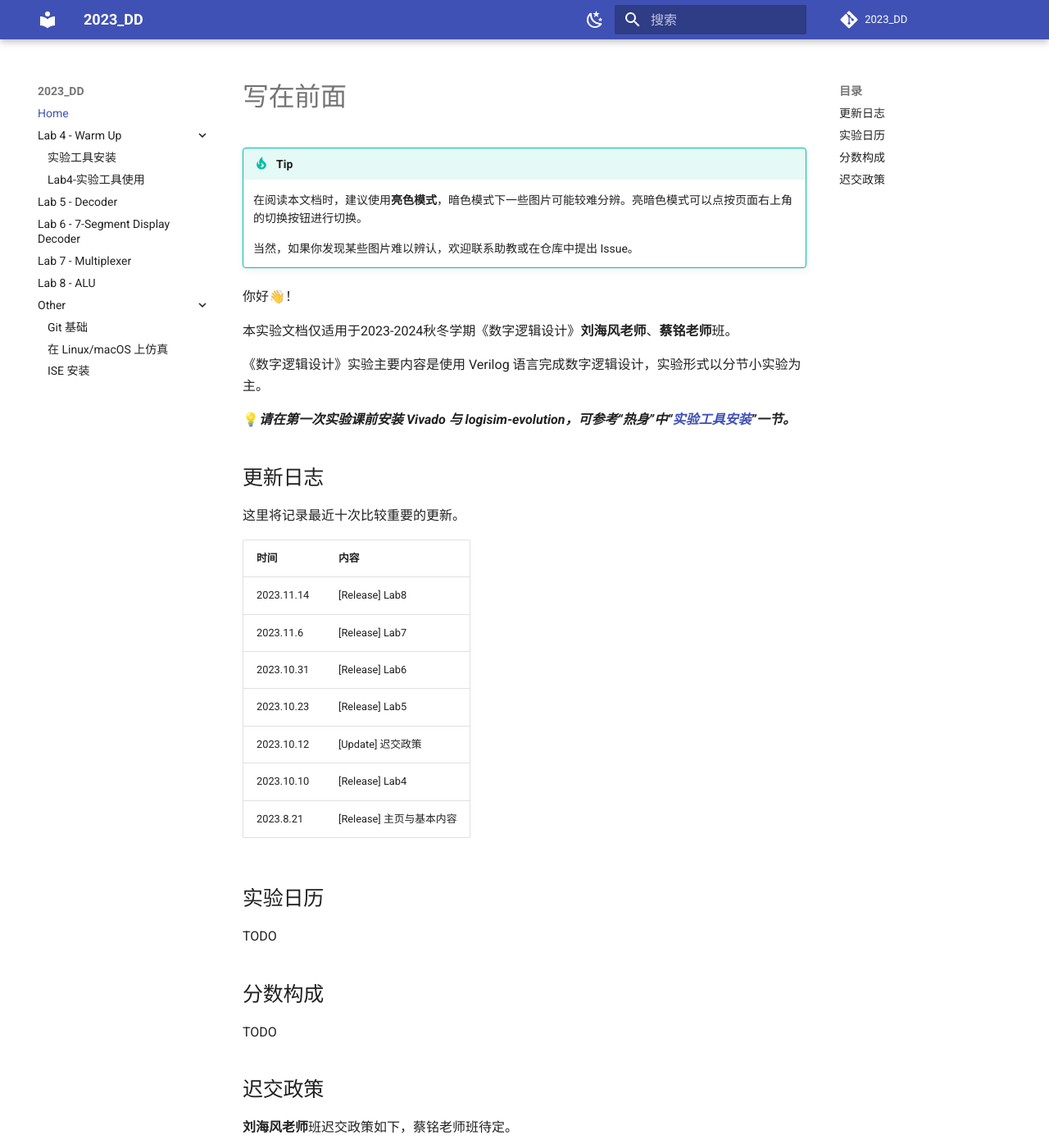
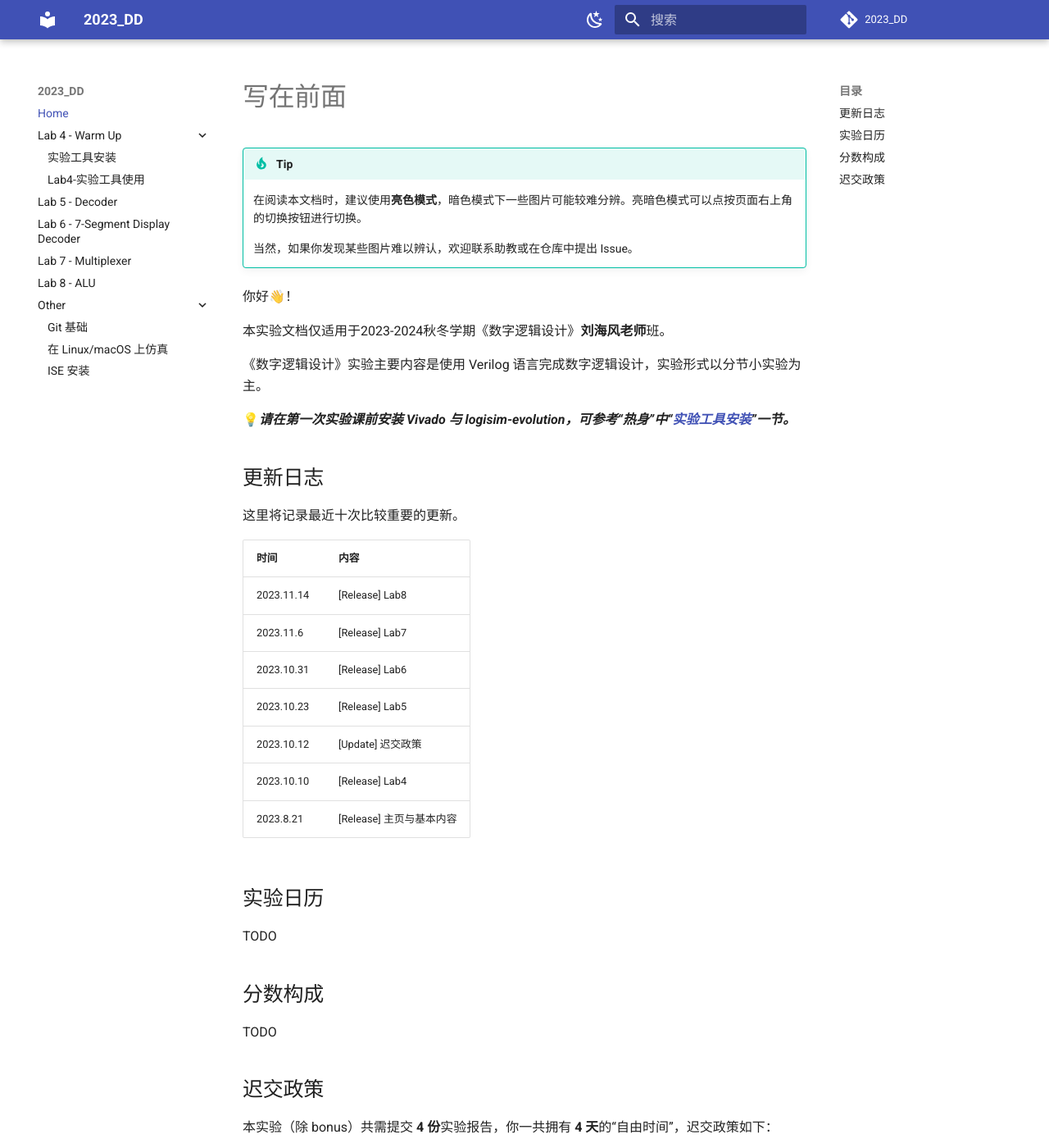
Before and after one commit to Guahao31/2023_DD, an MkDocs documentation site: the page built from docs/index.md, in a window 1280 px wide and 1400 px high. Shown: the whole window at 82% size. Built offline with MkDocs 1.6.1 and Material for MkDocs 9.7.7, drawn with Linux system fonts in a browser that asks for light colours; a script that is not in the unit is left out; comment, search, counter and statistics services are not loaded.

Commit message:
update: index

```diff
--- a/docs/index.md
+++ b/docs/index.md
@@ -7,7 +7,7 @@
 
 你好👋！
 
-本实验文档仅适用于2023-2024秋冬学期《数字逻辑设计》**刘海风老师**、**蔡铭老师**班。
+本实验文档仅适用于2023-2024秋冬学期《数字逻辑设计》**刘海风老师**班。
 
 《数字逻辑设计》实验主要内容是使用 Verilog 语言完成数字逻辑设计，实验形式以分节小实验为主。
 
@@ -46,8 +46,6 @@ TODO
 
 ## 迟交政策
 
-**刘海风老师**班迟交政策如下，蔡铭老师班待定。
-
 本实验（除 bonus）共需提交 **4 份**实验报告，你一共拥有 **4 天**的“自由时间”，迟交政策如下：
 
 * 每份实验报告会提前给出截止时间，通常为对应最后一次实验的下一周。
```
